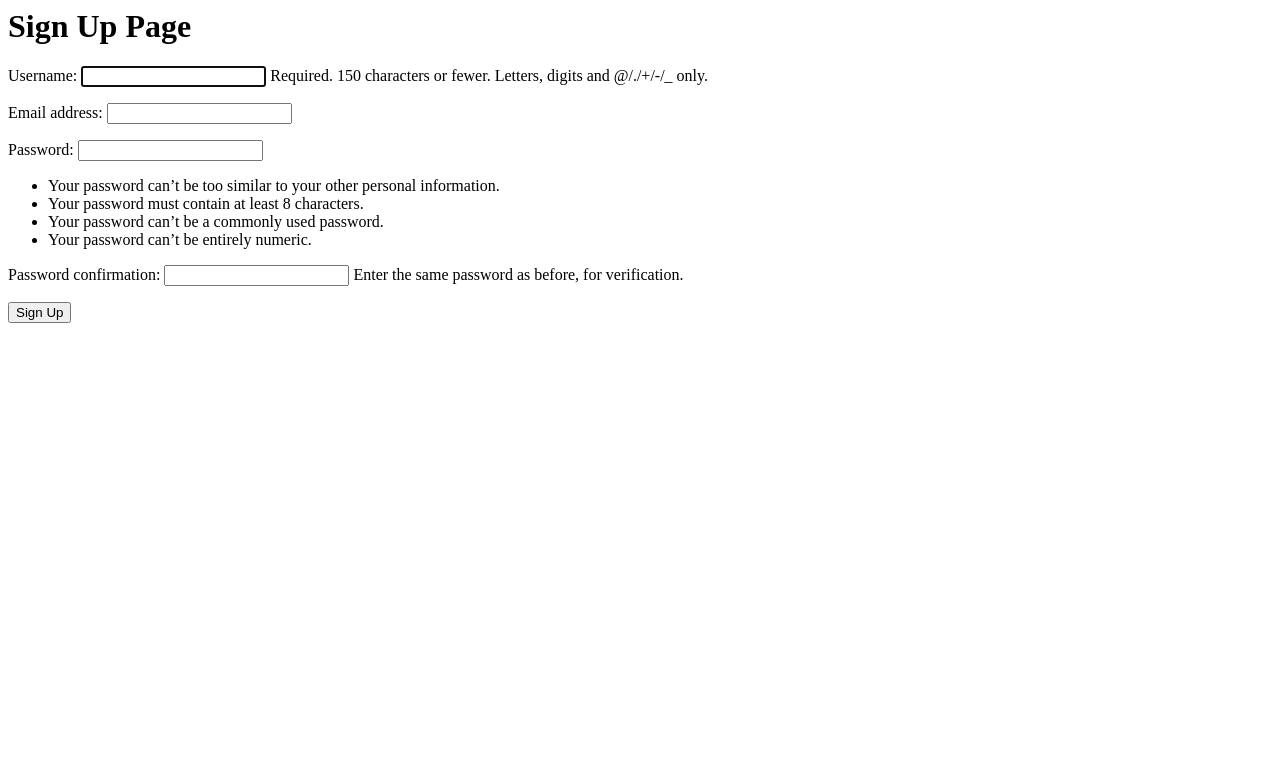
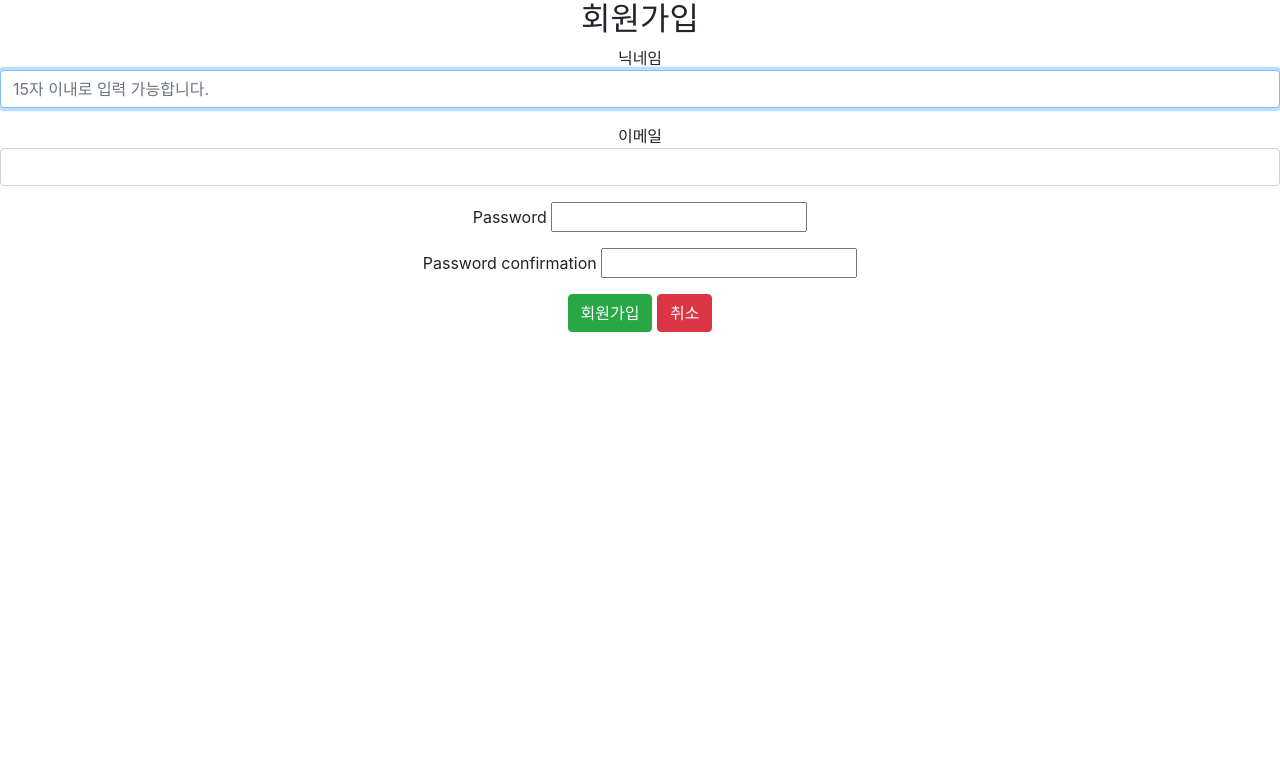
Before and after one commit to qrating/qrating, a Django app: page /register/ in a window 1280 px wide. Shown: the top 783 px of the page. Run offline with Django 3.2, Linux system fonts and the light colour scheme; some libraries are stand-ins or nearby versions.

Commit message:
register and login design first

```diff
--- a/accounts/forms.py
+++ b/accounts/forms.py
@@ -7,6 +7,19 @@ class UserRegsiterForm(UserCreationForm):
     class Meta:
         model = User
         fields = ['username', 'email', 'password1','password2']
+        widgets = {
+            'username': forms.TextInput(attrs={'class': 'form-control', 'placeholder':'15자 이내로 입력 가능합니다.'}),
+            'email': forms.EmailInput(attrs={'class': 'form-control'}),
+            'password1' : forms.PasswordInput(attrs={'class': 'form-control'}),
+            'password2' : forms.PasswordInput(attrs={'class': 'form-control'}),
+        }
+        labels = {
+            'username': '닉네임',
+            'email': '이메일',
+            'password1': '패스워드',
+            'password2': '패스워드 확인',
+        }
+
 
 class ProfileRegsiterForm(forms.ModelForm):
     class Meta:
--- /dev/null
+++ b/accounts/static/accounts/css/style.css
@@ -0,0 +1,19 @@
+.bd-placeholder-img {
+    font-size: 1.125rem;
+    text-anchor: middle;
+    -webkit-user-select: none;
+    -moz-user-select: none;
+    -ms-user-select: none;
+    user-select: none;
+  }
+  .form-signin {
+    width: 100%;
+    max-width: 330px;
+    padding: 15px;
+    margin: auto;
+   }
+  @media (min-width: 768px) {
+    .bd-placeholder-img-lg {
+      font-size: 3.5rem;
+    }
+  }
--- /dev/null
+++ b/accounts/templates/accountsbase.html
@@ -0,0 +1,19 @@
+{% load static %}
+<html lang="en"><head>
+        <meta charset="utf-8">
+        <meta name="viewport" content="width=device-width, initial-scale=1, shrink-to-fit=no">
+
+        <title>Qrating</title>
+
+        <link rel="canonical" href="https://getbootstrap.com/docs/4.3/examples/sign-in/">
+
+        <!-- Bootstrap core CSS -->
+    <link href="/docs/4.3/dist/css/bootstrap.min.css" rel="stylesheet" integrity="sha384-ggOyR0iXCbMQv3Xipma34MD+dH/1fQ784/j6cY/iJTQUOhcWr7x9JvoRxT2MZw1T" crossorigin="anonymous">
+    <link rel="stylesheet" href="https://stackpath.bootstrapcdn.com/bootstrap/4.3.1/css/bootstrap.min.css" integrity="sha384-ggOyR0iXCbMQv3Xipma34MD+dH/1fQ784/j6cY/iJTQUOhcWr7x9JvoRxT2MZw1T" crossorigin="anonymous">
+    <link rel="stylesheet" type ="text/css" href="{% static 'accounts/css/style.css' %}">
+        <!-- Custom styles for this template -->
+        <link href="signin.css" rel="stylesheet">
+      </head>
+      {%block content %}
+      {% endblock %}
+      </html>
--- a/accounts/templates/register.html
+++ b/accounts/templates/register.html
@@ -1,7 +1,46 @@
-<h1>Sign Up Page</h1>
+{% extends 'accountsbase.html' %}
+
+<!--<h1>Sign Up Page</h1>
 <form method="POST">
     {% csrf_token %}
     {{user_form.as_p}}
     {{profile_form.as_p}}
     <button type="submit">Sign Up</button>
+</form>-->
+
+{% block content %}
+<head>
+    <style>
+        .form-group:{
+            width: 100%;
+            max-width: 330px;
+            padding: 15px;
+            margin: auto;
+        }
+    </style>
+</head>
+<body class="text-center">
+{% if user.is_authenticated %}
+<script type="text/javascript">
+  alert('잘못된 접근입니다. \n회원가입을 위해서는 로그아웃이 필요합니다.')
+  window.location.href = '/';
+</script>
+{% else %}
+<form method="POST" action="" class="sign-up-form">
+  {%csrf_token%}
+  <h2 class="sub-title"> 회원가입 </h2>
+  {% for field in user_form %}
+      <div class="form-group">
+        {{ field.label }}
+        {{field}}
+      </div>
+  {% endfor %}
+  {{profile_form.as_p}}
+  <button type="submit" class="save btn btn-success">회원가입</button>
+  <a href="{% url 'home' %}">
+    <button type="button" class="btn btn-danger">취소</button>
+  </a>
 </form>
+{% endif %}
+</body>
+{% endblock %}
--- a/blog/templates/base.html
+++ b/blog/templates/base.html
@@ -1,3 +1,4 @@
+{% load static %}
 <html>
     <head>
         <!-- Required meta tags -->
@@ -6,7 +7,7 @@
 
         <!-- Bootstrap CSS -->
         <link rel="stylesheet" href="https://stackpath.bootstrapcdn.com/bootstrap/4.3.1/css/bootstrap.min.css" integrity="sha384-ggOyR0iXCbMQv3Xipma34MD+dH/1fQ784/j6cY/iJTQUOhcWr7x9JvoRxT2MZw1T" crossorigin="anonymous">
-
+        <link rel="stylesheet" type ="text/css" href="{% static 'blog/css/style.css' %}">
         <title>QRating</title>
     </head>
 
```
Also changed, not shown: accounts/templates/login.html (+36 -6 lines), blog/static/blog/css/style.css (+7 -0 lines), db.sqlite3.
